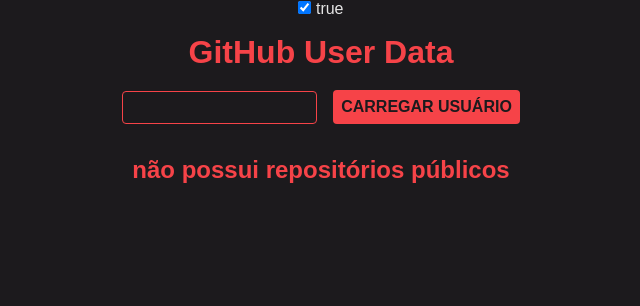
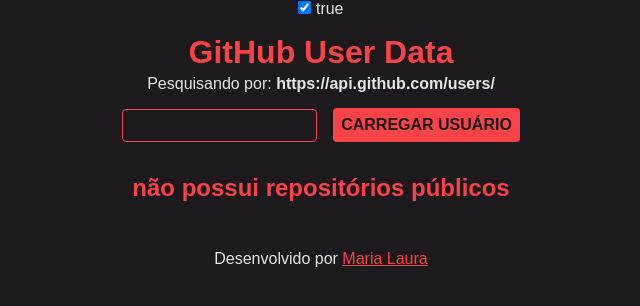
Before and after one commit to mariialauraa/vuejs-intro, a Vue app in the folder projects/github-user-data/: page / in a window 1280 px wide. Shown: the top 306 px of the page, without its empty margins (319-959 px from the left). Built offline with nearby package versions, Linux system fonts and the light colour scheme.

Commit message:
Aprofundando nos Componentes - Parte 2

```diff
--- a/projects/github-user-data/src/App.vue
+++ b/projects/github-user-data/src/App.vue
@@ -9,8 +9,18 @@
 <template>
 <!--Incluindo o onUnmounted-->
   <input type="checkbox" v-model="isOpen"> {{ isOpen }}
-<!--Incluindo o componente-->
-  <Profile v-if="isOpen"/>
+
+  <!--Incluindo o componente-->
+  <Profile v-if="isOpen">
+    <!--slot-->
+    <h1>GitHub User Data</h1>
+
+    <template v-slot:footer>
+      <footer>
+        Desenvolvido por <a href="https://github.com/mariialauraa" target="_blank">Maria Laura</a>
+      </footer>
+    </template>
+  </Profile>
 </template>
 
 <style>
@@ -22,6 +32,18 @@
   text-align: center;
 }
 
+h1,
+h2 {
+  color: #f64348;
+  margin: 1rem auto .25rem;
+}
+
+footer {
+  height: 3rem;
+  margin-top: 2rem;
+  padding: 1rem 0;
+}
+
 a {
   color: #f64348;
 }
--- a/projects/github-user-data/src/components/Form.vue
+++ b/projects/github-user-data/src/components/Form.vue
@@ -1,8 +1,9 @@
 <script setup>
 import { ref } from 'vue';
 
-const emit = defineEmits(['formSubmit'])
-const searchInput = ref('') //passa o valor inicial ('')
+const emit = defineEmits(['formSubmit', 'update:modelValue'])
+//passa o valor inicial ('')
+const searchInput = ref('')
 
 function handleSubmit(evt) {
   evt.preventDefault()
@@ -14,7 +15,11 @@
 <template>
   <!--cria um formulário-->
   <form @submit="handleSubmit">
-    <input type="text" v-model.lazy="searchInput">
+    <input
+      type="text"
+      v-model="searchInput"
+      @input="$emit('update:modelValue', $event.target.value)"
+    >
     <button type="submit">Carregar Usuário</button>
   </form>
 </template>
--- a/projects/github-user-data/src/components/Profile.vue
+++ b/projects/github-user-data/src/components/Profile.vue
@@ -3,6 +3,8 @@
 import UserInfo from './UserInfo.vue';
 import Repository from './Repository.vue';
 import Form from './Form.vue';
+
+const username = ref('')
 
 const state = reactive({
   login: '',
@@ -14,8 +16,8 @@
 })
 
 //'fetchGithubUser' é um formulário
-async function fetchGithubUser(username) {
-  const resposta = await fetch(`https://api.github.com/users/${username}`)
+async function fetchGithubUser(searchInput) {
+  const resposta = await fetch(`https://api.github.com/users/${searchInput}`)
   const { login, name, company, bio, avatar_url } = await resposta.json()
 
   state.login = login
@@ -57,25 +59,20 @@
 </script>
 
 <template>
-  <h1>GitHub User Data</h1>
+  <slot></slot>
+  <p>Pesquisando por: <strong>https://api.github.com/users/{{ username }}</strong></p>
+  <!--importa o Form.vue-->
+  <Form @form-submit="fetchGithubUser" v-model="username" />
 
-  <!--importa o Form.vue-->
-  <Form @form-submit="fetchGithubUser" />
-
-  <!--importa o UserInfo.vue-->
+  <!--importa o UserInfo.vue + props-->
   <UserInfo v-if="state.login !== ''" :avatar_url="state.avatar_url" :login="state.login" :name="state.name" :company="state.company" :bio="state.bio" />
 
   <section v-if="state.repos.length >= 0">
     <!--uma contagem de repositório-->
     <h2>{{ reposCountMessage }}</h2>
+      <!--importa o Repository.vue + props-->
       <Repository v-for="repo of state.repos" :full_name="repo.full_name" :description="repo.description" :html_url="repo.html_url" />
   </section>
+
+  <slot name="footer"></slot>
 </template>
-
-<style scoped>
-h1,
-h2 {
-  color: #f64348;
-  margin: 1rem auto .25rem;
-}
-</style>
```
